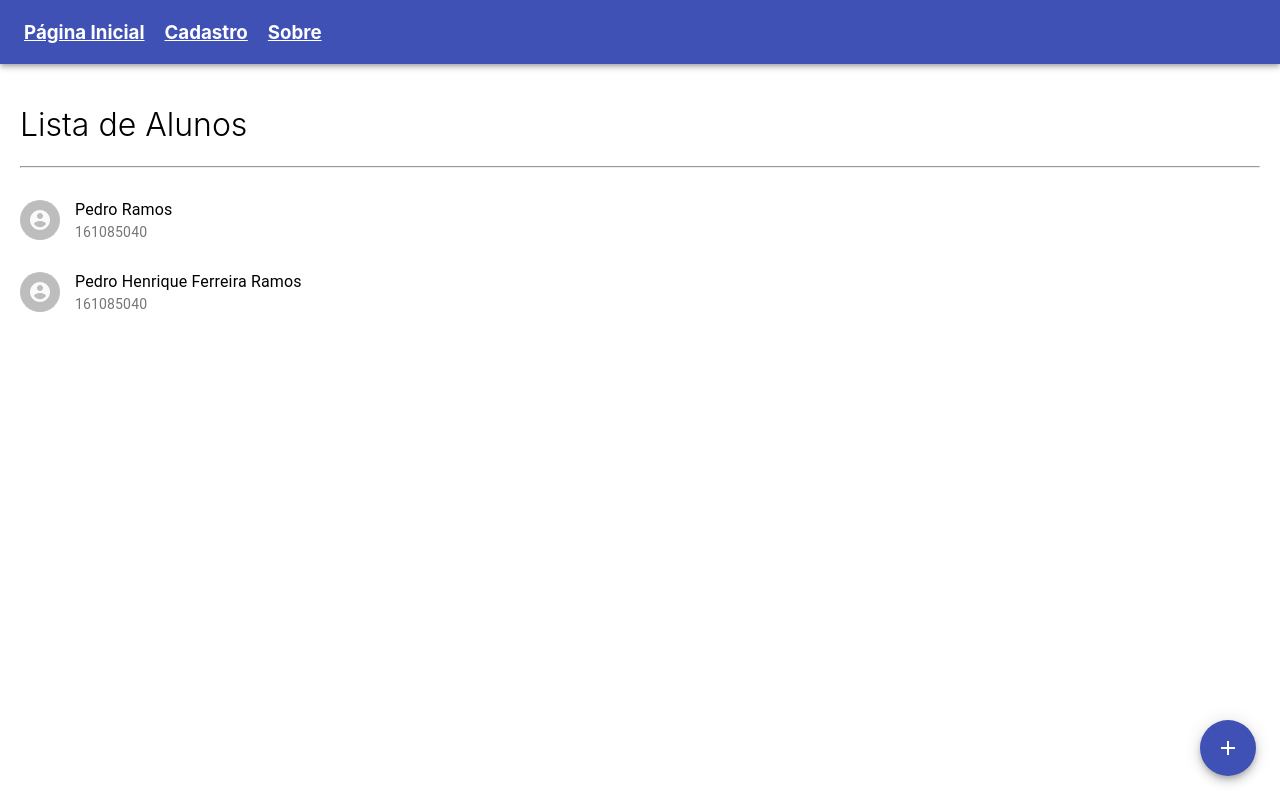
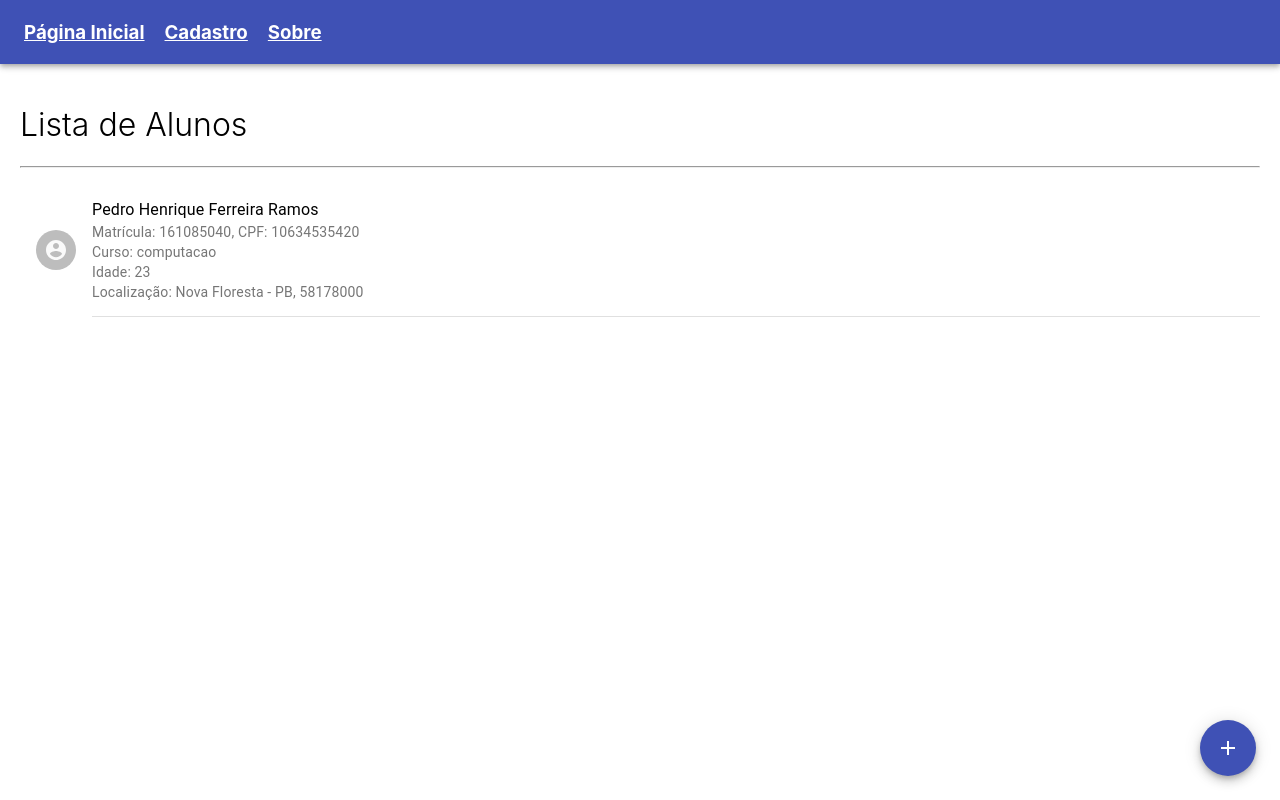
Before and after one commit to pdror/atv8-router, a React (Create React App) app: page / in a window 1280 px wide. Built offline with nearby package versions, Linux system fonts and the light colour scheme; data requests are answered from the project's data file.

Commit message:
atualizado exibiçao de alunos

```diff
--- a/db.json
+++ b/db.json
@@ -1,10 +1,5 @@
 {
   "alunos": [
-    {
-      "id": 1,
-      "nome": "Pedro Ramos",
-      "matricula": 161085040
-    },
     {
       "nome": "Pedro Henrique Ferreira Ramos",
       "idade": "23",
--- a/src/components/Homepage.js
+++ b/src/components/Homepage.js
@@ -8,6 +8,19 @@ import ListItem from '@material-ui/core/ListItem'
 import ListItemText from '@material-ui/core/ListItemText'
 import Avatar from '@material-ui/core/Avatar'
 import AccountCircle from '@material-ui/icons/AccountCircle'
+import NestedList from './ListaAlunos'
+import { Typography } from '@material-ui/core'
+import Divider from '@material-ui/core/Divider';
+import ListItemIcon from '@material-ui/core/ListItemIcon';
+import Collapse from '@material-ui/core/Collapse';
+import InboxIcon from '@material-ui/icons/MoveToInbox';
+import DraftsIcon from '@material-ui/icons/Drafts';
+import SendIcon from '@material-ui/icons/Send';
+import ExpandLess from '@material-ui/icons/ExpandLess';
+import ExpandMore from '@material-ui/icons/ExpandMore';
+import StarBorder from '@material-ui/icons/StarBorder';
+
+import { SettingsInputComponent, SettingsPowerRounded } from '@material-ui/icons';
 
 class Homepage extends React.Component {
     constructor(props) {
@@ -38,16 +51,35 @@ class Homepage extends React.Component {
                     <h1>Lista de Alunos</h1>
                     <hr />
                     <List>
-                        {this.state.alunos.map((aluno) => {
-                            return (
-                                <ListItem style={{ paddingLeft: '0' }}>
-                                    <Avatar>
-                                        <AccountCircle />
-                                    </Avatar>
-                                    <ListItemText style={{ paddingLeft: 15 }} primary={aluno.nome} secondary={aluno.matricula} />
-                                </ListItem>
-                            )
-                        })}
+                    { this.state.alunos.map((aluno) => (
+                        <div>
+                        <ListItem>
+                            <ListItemIcon>
+                                <Avatar>
+                                    <AccountCircle />
+                                </Avatar>
+                            </ListItemIcon>
+                            <ListItemText primary={aluno.nome} secondary={
+                                <React.Fragment>
+                                    <Typography
+                                        component="span"
+                                        variant="body2"
+                                    >
+                                        Matrícula: {aluno.matricula}, CPF: {aluno.cpf}
+                                        <br />
+                                        Curso: {aluno.curso}
+                                        <br />
+                                        Idade: {aluno.idade}
+                                        <br />
+                                        Localização: {aluno.cidade} - {aluno.estado}, {aluno.cep}
+                                    </Typography>
+                                </React.Fragment>
+                            } />
+                        </ListItem>
+                        <Divider variant="inset" component="li" />
+                    </div>
+                    ))}
+
                     </List>
                     <Link to="/new">
                         <AddButton />
```
Also changed, not shown: 1 other file (tests, documents, lock files or other folders).
